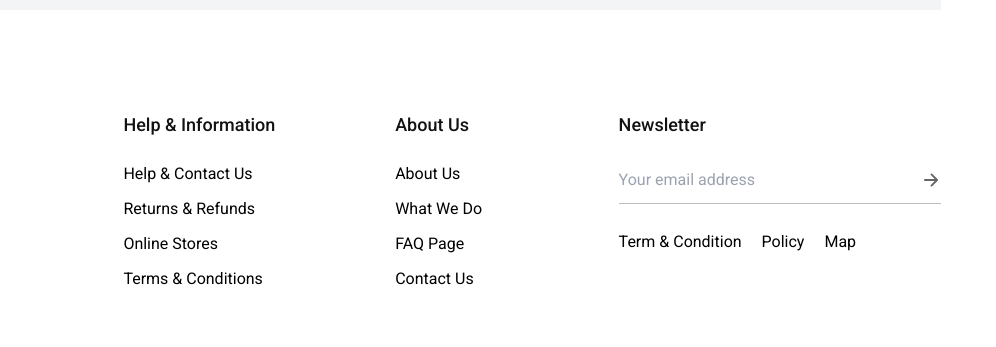
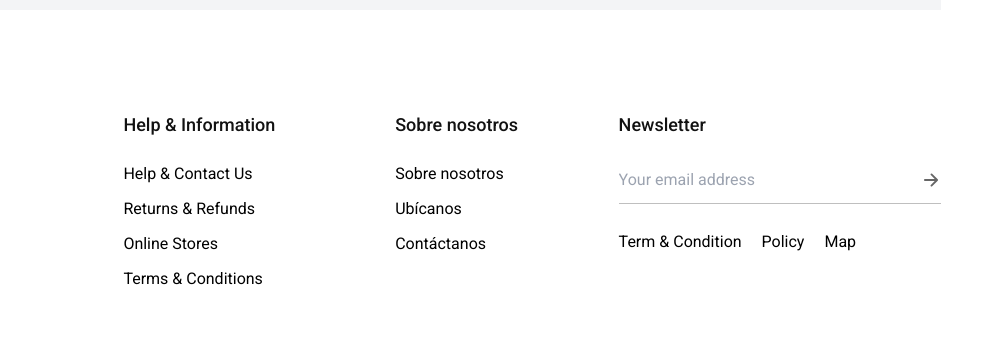
Before and after one commit to javidev21/pagina_matsalas, a plain HTML site: page index.html in a window 1280 px wide. Shown: the part 4484-4831 px from the top of the page, 284-1280 px from the left. Drawn offline with nearby package versions, Linux system fonts and the light colour scheme; a web font is replaced by a local one.

Commit message:
reemplazar ubi y contactanod

```diff
--- a/index.html
+++ b/index.html
@@ -1522,23 +1522,21 @@
         <ul class="footer-list">
 
           <li>
-            <p class="footer-list-title">About Us</p>
+            <p class="footer-list-title">Sobre nosotros</p>
           </li>
 
           <li>
-            <a href="#" class="footer-link">About Us</a>
+            <a href="#" class="footer-link">Sobre nosotros</a>
           </li>
 
           <li>
-            <a href="#" class="footer-link">What We Do</a>
+            <a href="https://www.google.com/maps?q=Francisco+I.+Madero+103,+Centro,+34891+Vicente+Guerrero,+Dgo.,+México" target="_blank" class="footer-link">
+              Ubícanos
+            </a>
           </li>
 
           <li>
-            <a href="#" class="footer-link">FAQ Page</a>
-          </li>
-
-          <li>
-            <a href="#" class="footer-link">Contact Us</a>
+            <a href="contacto.html" target="_blank" class="footer-link">Contáctanos</a>
           </li>
 
         </ul>
```
Also changed, not shown: contacto.html (added, +30 -0 lines).
